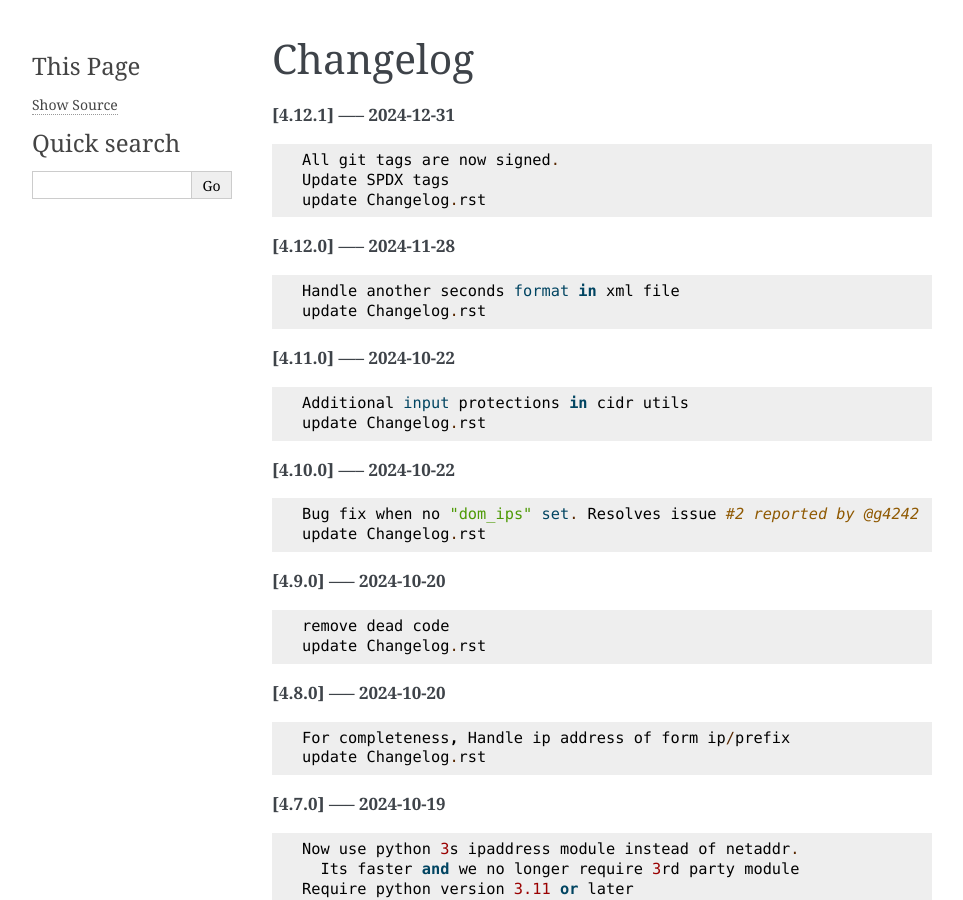
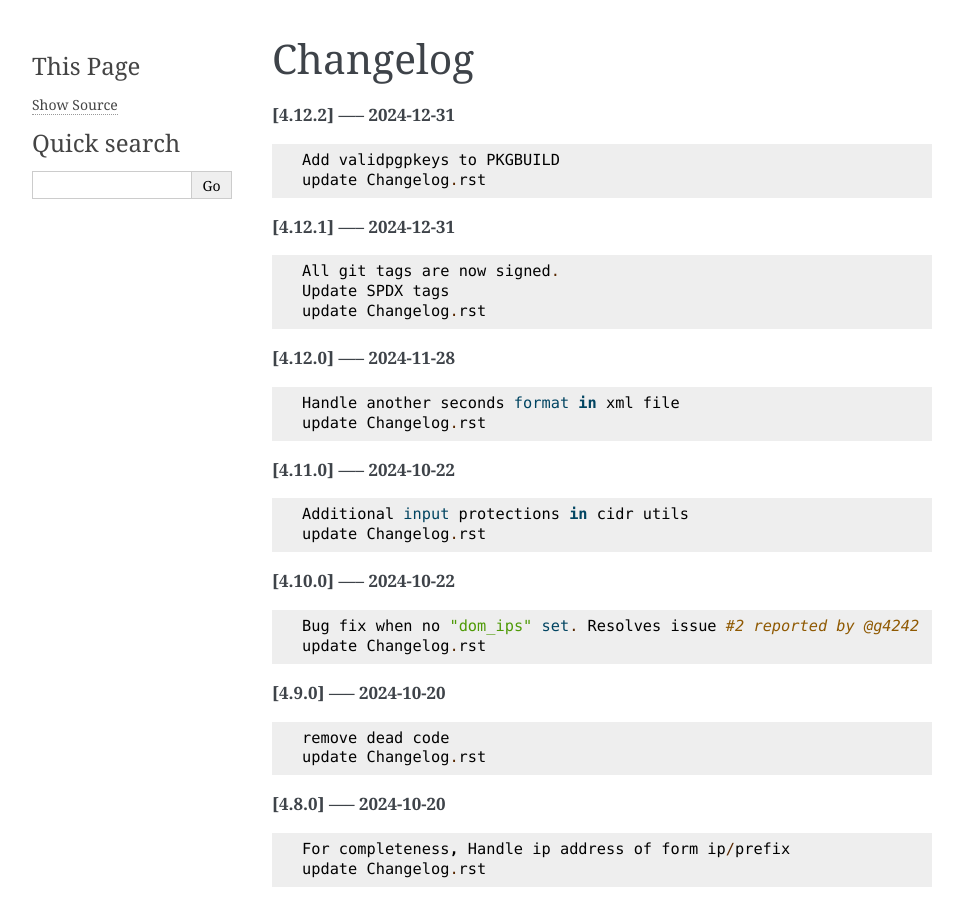
Before and after one commit to gene-git/dmarc_report, a Sphinx documentation site: the page built from Docs/Changelog.rst, in a window 1280 px wide and 900 px high. Shown: the whole window, without its empty margins (148-1111 px from the left). Built offline with Sphinx 7.4.7, drawn with Linux system fonts in a browser that asks for light colours; pages that are not in the unit, such as notebooks, are missing from menus.

Commit message:
update Changelog.rst

```diff
--- a/Docs/Changelog.rst
+++ b/Docs/Changelog.rst
@@ -1,5 +1,11 @@
 Changelog
 =========
+
+**[4.12.2] ----- 2024-12-31** ::
+
+	    Add validpgpkeys to PKGBUILD
+	    update Changelog.rst
+
 
 **[4.12.1] ----- 2024-12-31** ::
 
```
